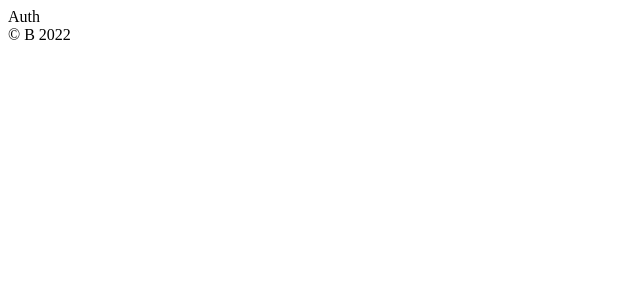
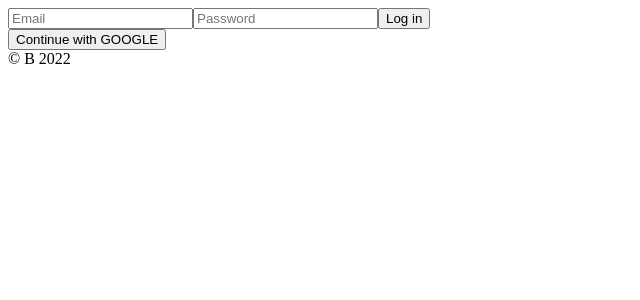
Before and after one commit to yeeahG/B, a React (Create React App) app: page /#/ in a window 1280 px wide. Shown: the top 300 px of the page, without its empty margins (0-640 px from the left). Built offline with nearby package versions, Linux system fonts and the light colour scheme; no server answers.

Commit message:
Auth setting, function 작성

```diff
--- a/src/routes/Auth.js
+++ b/src/routes/Auth.js
@@ -1,8 +1,48 @@
-import React from 'react'
+import React, { useState } from 'react'
 
 const Auth = () => {
+  const [email, setEmail] = useState("");
+  const [password, setPassword] = useState("");
+
+  const onChange = (event) => {
+    const {target: {name, value}} = event;
+
+    if(name === "email") {
+      setEmail(value);
+    } else if(name === "password") {
+      setPassword(value);
+    }
+  }
+
+  const onSubmit = (event) => {
+    event.preventDefault();
+  }
+
   return (
-    <div>Auth</div>
+    <div>
+      <form onSubmit={onSubmit} >
+        <input
+          required
+          name="email"
+          type="text"
+          placeholder="Email"
+          value={email}
+          onChange={onChange}
+        />
+        <input
+          required
+          name="password"
+          type="password"
+          placeholder="Password"
+          value={password}
+          onChange={onChange}
+        />
+        <input type="submit" value="Log in" />
+      </form>
+      <div>
+        <button>Continue with GOOGLE</button>
+      </div>
+    </div>
   )
 }
 
```
